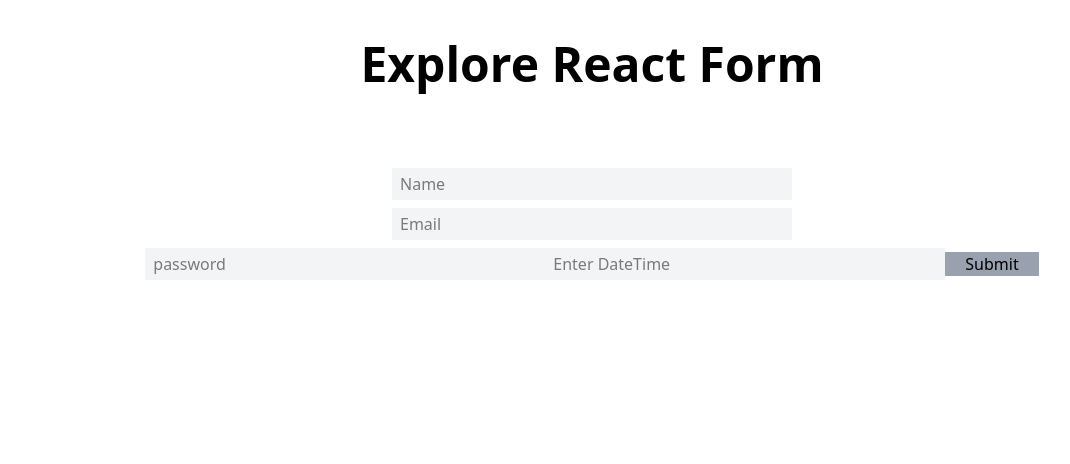
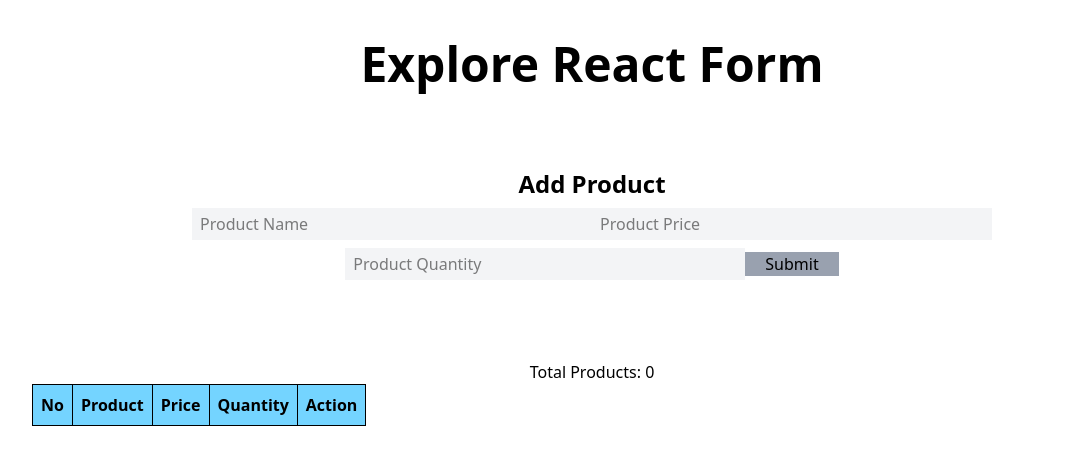
Before and after one commit to shehabRabby/Milestone-8-M-44, a React (Vite) app: page / in a window 1280 px wide. Shown: the top 464 px of the page, without its empty margins (48-1118 px from the left). Built offline with nearby package versions, Linux system fonts and the light colour scheme.

Commit message:
Add product inthe Table Form lecture-5

```diff
--- a/src/App.jsx
+++ b/src/App.jsx
@@ -3,6 +3,7 @@ import './App.css'
 import ControlField from './Cmponents/ControlledField/ControlField'
 import FromAction from './Cmponents/FormAction/FromAction'
 import HookForm from './Cmponents/HookFrom/HookForm'
+import ProductManagement from './Cmponents/ProductManagement/ProductManagement'
 import SimpleForm from './Cmponents/SimpleForm/SimpleForm'
 import UnControlledField from './Cmponents/UnControlledField/UnControlledField'
 
@@ -16,7 +17,8 @@ function App() {
       {/* <FromAction></FromAction> */}
       {/* <ControlField></ControlField> */}
       {/* <UnControlledField></UnControlledField> */}
-      <HookForm></HookForm>
+      {/* <HookForm></HookForm> */}
+      <ProductManagement></ProductManagement>
     </>
   )
 }
--- /dev/null
+++ b/src/Cmponents/ProductManagement/ProductForm.jsx
@@ -0,0 +1,44 @@
+import React, { useState } from 'react';
+
+const ProductForm = ({handleAddProducts}) => {
+
+    const [error,setError] = useState("");
+    const handleProductSubmit = (e) => {
+        e.preventDefault();
+        const name = e.target.name.value;
+        const price = e.target.price.value;
+        const quantity = e.target.Quantity.value;
+
+        if(name.length === 0) {
+            setError("Please Provide Product Name")
+            return;
+        }else if (price.length == 0){
+            setError("Please provide a price")
+            return;
+        }else if(price < 0){
+            setError("Price cannot be negative")
+            return;
+        }else{
+            setError("");
+        }
+
+        const newProduct = {name,price,quantity}
+
+        // console.log(newProduct);
+        handleAddProducts(newProduct)
+    }
+    return (
+        <div className="m-20 text-center">
+            <h3 className='text-2xl font-bold'>Add Product</h3>
+            <form onSubmit={handleProductSubmit}>
+                <input  className=' h-8 w-100  bg-gray-100 px-2' type="text" name='name' placeholder='Product Name' />
+                <input className=' h-8 w-100  bg-gray-100 px-2 mt-2' type="text" name='price' placeholder='Product Price' />
+                <input className=' h-8 w-100  bg-gray-100 px-2 mt-2' type="text" name='Quantity' placeholder='Product Quantity' />
+                <input className='bg-gray-400 px-5 mt-2' type="submit" value="Submit"/>
+            </form>
+            <p className='text-center text-xl mt-2 text-red-500'><small>{error}</small></p>
+        </div>
+    );
+};
+
+export default ProductForm;
--- /dev/null
+++ b/src/Cmponents/ProductManagement/ProductManagement.jsx
@@ -0,0 +1,21 @@
+import React, { useState } from 'react';
+import ProductForm from './ProductForm';
+import ProductTable from './ProductTable';
+
+const ProductManagement = () => {
+
+    const [products,setProducts] = useState([]);
+
+    const handleAddProducts = newProduct => {
+        const newProducts = [...products,newProduct];
+        setProducts(newProducts);
+    }
+    return (
+        <div>
+            <ProductForm handleAddProducts={handleAddProducts}></ProductForm>
+            <ProductTable products={products}></ProductTable>
+        </div>
+    );
+};
+
+export default ProductManagement;
--- /dev/null
+++ b/src/Cmponents/ProductManagement/ProductTable.jsx
@@ -0,0 +1,35 @@
+import React from 'react';
+
+const ProductTable = ({products}) => {
+    return (
+        <div className="m-20 text-center">
+            <h3>Total Products: {products.length}</h3>
+
+            <table className='text-center'>
+                <thead>
+                    <tr className='border-1 bg-sky-300'>
+                        <th className='border-1 p-2'>No</th>
+                        <th className='border-1 p-2'>Product</th>
+                        <th className='border-1 p-2'>Price</th>
+                        <th className='border-1 p-2'>Quantity</th>
+                        <th className='border-1 p-2'>Action</th>
+                    </tr>
+                </thead>
+
+                <tbody className='border-1 bg-sky-100'>
+                    {
+                        products.map((product,index) => <tr key={index}>
+                        <td className='border-1 p-2'>{index+1}</td>
+                        <td className='border-1 p-2'>{product.name}</td>
+                        <td className='border-1 p-2'>{product.price}</td>
+                        <td className='border-1 p-2'>{product.quantity}</td>
+                        <td className='border-1 p-2'></td>
+                    </tr>)
+                    }
+                </tbody>
+            </table>
+        </div>
+    );
+};
+
+export default ProductTable;
```
